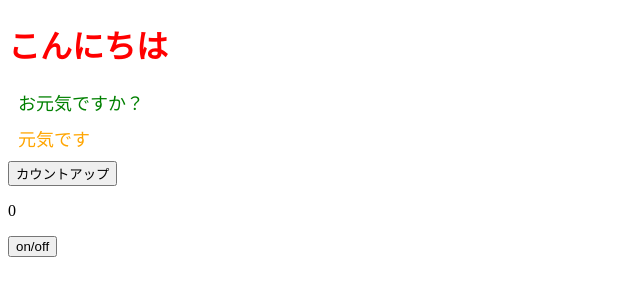
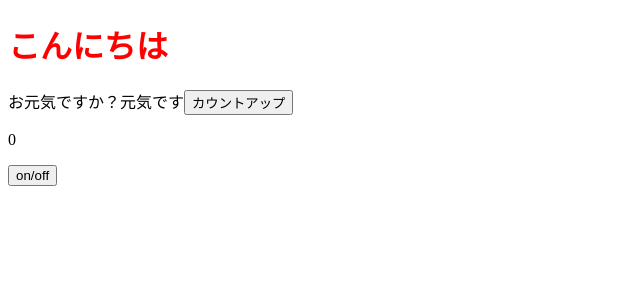
Before and after one commit to ryuyuryuyu/1st-React-JS, a React (Vite) app: page / in a window 1280 px wide. Shown: the top 300 px of the page, without its empty margins (0-640 px from the left). Built offline with nearby package versions, Linux system fonts and the light colour scheme.

Commit message:
DefaultExport

```diff
--- a/src/App.jsx
+++ b/src/App.jsx
@@ -1,5 +1,5 @@
 import { useEffect, useState } from "react";
-import { ColorfulMessage } from "./componets/ColorfulMessage";
+import ChangeMsgColor from "./componets/ColorfulMessage";
 /*
   useState：
     コンポーネントの状態・情報のこと。
@@ -56,8 +56,8 @@ import { ColorfulMessage } from "./componets/ColorfulMessage";
   return (
     <>
       <h1 style={{ color: "red"}}>こんにちは</h1>
-      <ColorfulMessage color="green">お元気ですか？</ColorfulMessage>
-      <ColorfulMessage color="orange">元気です</ColorfulMessage>
+      <changeMsgColor color="green">お元気ですか？</changeMsgColor>
+      <changeMsgColor color="orange">元気です</changeMsgColor>
       <button onClick={onClickCountUp}>カウントアップ</button>
       <p>{num}</p>
       <button onClick={onClickToggle}>on/off</button>
```
Also changed, not shown: src/componets/ColorfulMessage.jsx (+6 -1 lines).
